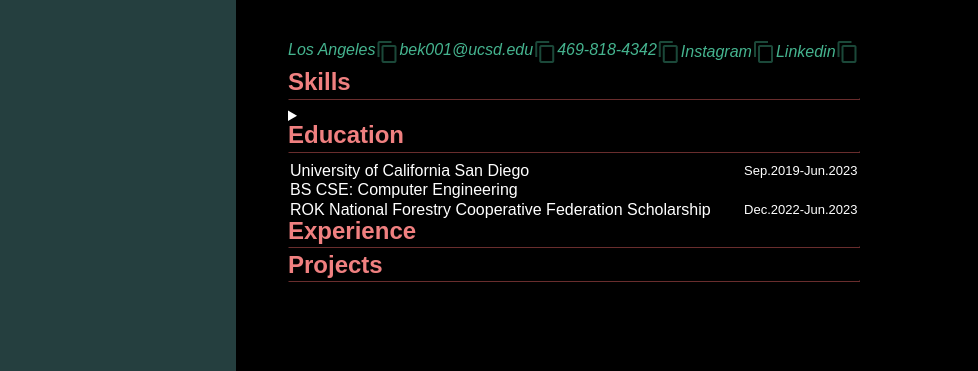
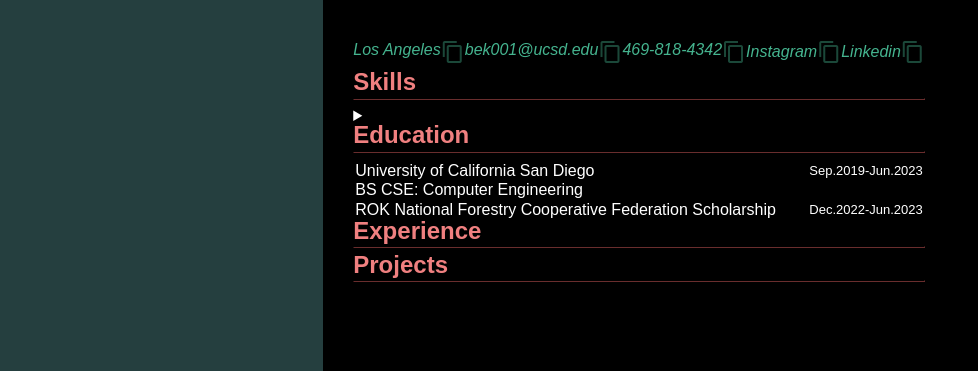
Before and after one commit to bkim9/Resume, a plain HTML site: page index.html in a window 1536 px wide. Shown: the top 371 px of the page, without its empty margins (0-978 px from the left). Drawn offline with nearby package versions, Linux system fonts and the light colour scheme.

Commit message:
Update main.css

```diff
--- a/main.css
+++ b/main.css
@@ -138,11 +138,12 @@ input[type=checkbox]:checked+label {
         justify-content: space-between;
     }
     header {
+        width: 20%;
         height: 100vh;
         position: fixed;
     }
     main {
-        padding-left: 18rem;
+        padding-left: 23%;
         width: auto;
         right: 0;
     }
```
